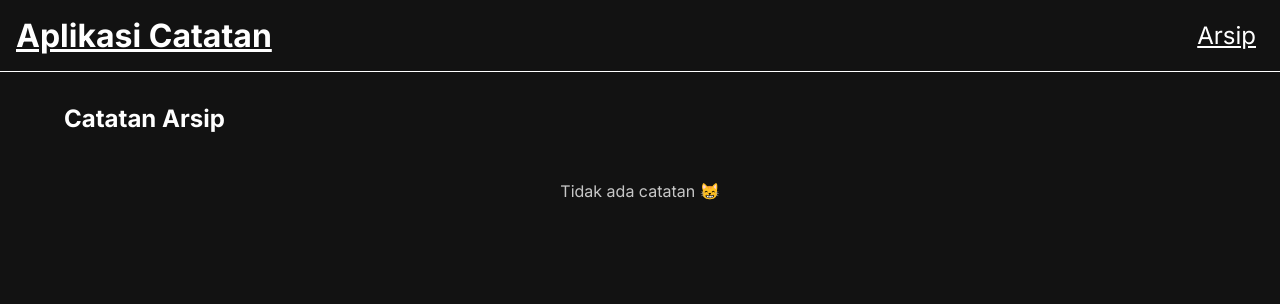
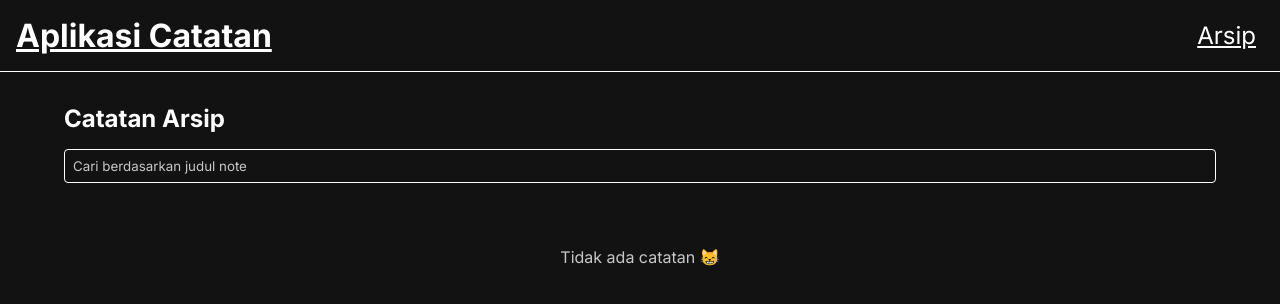
Before and after one commit to ikhwanud-dawam/dicoding-intermediate-reactjs-1, a React (Vite) app: page /archives in a window 1280 px wide. Shown: the top 304 px of the page. Built offline with nearby package versions, Linux system fonts and the light colour scheme.

Commit message:
Adding search bar component and props types

```diff
--- a/src/App.jsx
+++ b/src/App.jsx
@@ -2,7 +2,7 @@ import React from "react";
 import { Link, Routes, Route } from "react-router-dom";
 import Navigation from "./components/Navigation";
 import NotesWrapper from "./pages/Notes";
-import Archives from "./pages/Archives";
+import ArchivesWrapper from "./pages/Archives";
 import DetailPageWrapper from "./pages/DetailPage";
 import AddNotes from "./pages/AddNotes";
 
@@ -18,7 +18,7 @@ function App() {
       <main>
         <Routes>
           <Route path="/" element={<NotesWrapper />}></Route>
-          <Route path="/archives" element={<Archives />}></Route>
+          <Route path="/archives" element={<ArchivesWrapper />}></Route>
           <Route path="/notes/new" element={<AddNotes/>}></Route>
           <Route path="/notes/:id" element={<DetailPageWrapper />}></Route>
         </Routes>
--- /dev/null
+++ b/src/components/SearchBar.jsx
@@ -0,0 +1,22 @@
+import React from "react";
+import PropTypes from "prop-types";
+
+function SearchBar({ keyword, keywordChange }) {
+  return (
+    <section className="search-bar">
+      <input
+        type="text"
+        placeholder="Cari berdasarkan judul note"
+        value={keyword}
+        onChange={(event) => keywordChange(event.target.value)}
+      />
+    </section>
+  );
+}
+
+SearchBar.propType = {
+  keyword: PropTypes.string.isRequired,
+  keywordChange: PropTypes.func.isRequired,
+};
+
+export default SearchBar;
--- a/src/pages/Archives.jsx
+++ b/src/pages/Archives.jsx
@@ -1,24 +1,66 @@
 import React from "react";
+import { useSearchParams } from "react-router-dom";
+import PropTypes from "prop-types";
 import { getArchivedNotes } from "../utils/local-data";
 import NotesList from "../components/NotesList";
+import SearchBar from "../components/SearchBar";
 
+function ArchivesWrapper() {
+  const [searchParams, setSearchParams] = useSearchParams();
+  const keyword = searchParams.get("keyword");
+  function changeSearchParams(keyword) {
+    setSearchParams({ keyword });
+  }
+
+  return (
+    <Archives defaultKeyword={keyword} keywordChange={changeSearchParams} />
+  );
+}
 class Archives extends React.Component {
   constructor(props) {
     super(props);
 
     this.state = {
       archivedNotes: getArchivedNotes(),
+      keyword: "",
     };
+
+    this.onKeywordChangeHandler = this.onKeywordChangeHandler.bind(this);
+  }
+
+  onKeywordChangeHandler(keyword) {
+    this.setState(() => {
+      return {
+        keyword,
+      };
+    });
+
+    this.props.keywordChange(keyword);
   }
 
   render() {
+    const notes = this.state.archivedNotes.filter((note) => {
+      return note.title
+        .toLowerCase()
+        .includes(this.state.keyword.toLowerCase());
+    });
+
     return (
-      <section className="homepage">
+      <section className="archives-page">
         <h2>Catatan Arsip</h2>
-        <NotesList notes={this.state.archivedNotes} />
+        <SearchBar
+          keyword={this.state.keyword}
+          keywordChange={this.onKeywordChangeHandler}
+        />
+        <NotesList notes={notes} />
       </section>
     );
   }
 }
 
-export default Archives;
+Archives.propTypes = {
+  defaultKeyword: PropTypes.string,
+  keywordChange: PropTypes.func.isRequired,
+};
+
+export default ArchivesWrapper;
--- a/src/pages/Notes.jsx
+++ b/src/pages/Notes.jsx
@@ -1,11 +1,19 @@
 import React from "react";
-import { Link } from "react-router-dom";
+import { Link, useSearchParams } from "react-router-dom";
 import { FaPlus } from "react-icons/fa6";
+import PropTypes from "prop-types";
 import { getActiveNotes } from "../utils/local-data";
 import NotesList from "../components/NotesList";
+import SearchBar from "../components/SearchBar";
 
 function NotesWrapper() {
-  return <Notes />;
+  const [searchParams, setSearchParams] = useSearchParams();
+  const keyword = searchParams.get("keyword");
+  function changeSearchParams(keyword) {
+    setSearchParams({ keyword });
+  }
+
+  return <Notes defaultKeyword={keyword} keywordChange={changeSearchParams} />;
 }
 
 class Notes extends React.Component {
@@ -13,15 +21,38 @@ class Notes extends React.Component {
     super(props);
 
     this.state = {
-      notes: getActiveNotes(),
+      activeNotes: getActiveNotes(),
+      keyword: props.defaultKeyword || "",
     };
+
+    this.onKeywordChangeHandler = this.onKeywordChangeHandler.bind(this);
+  }
+
+  onKeywordChangeHandler(keyword) {
+    this.setState(() => {
+      return {
+        keyword,
+      };
+    });
+
+    this.props.keywordChange(keyword);
   }
 
   render() {
+    const notes = this.state.activeNotes.filter((note) => {
+      return note.title
+        .toLowerCase()
+        .includes(this.state.keyword.toLowerCase());
+    });
+
     return (
       <section className="homepage">
         <h2>Catatan Aktif</h2>
-        <NotesList notes={this.state.notes} />
+        <SearchBar
+          keyword={this.state.keyword}
+          keywordChange={this.onKeywordChangeHandler}
+        />
+        <NotesList notes={notes} />
         <div className="homepage__action">
           <Link to="/notes/new">
             <button className="action" type="button" title="Tambah">
@@ -34,4 +65,9 @@ class Notes extends React.Component {
   }
 }
 
+Notes.propTypes = {
+  defaultKeyword: PropTypes.string,
+  keywordChange: PropTypes.func.isRequired,
+};
+
 export default NotesWrapper;
```
Also changed, not shown: src/index.jsx (+6 -6 lines), src/components/NotFound.jsx (added).
